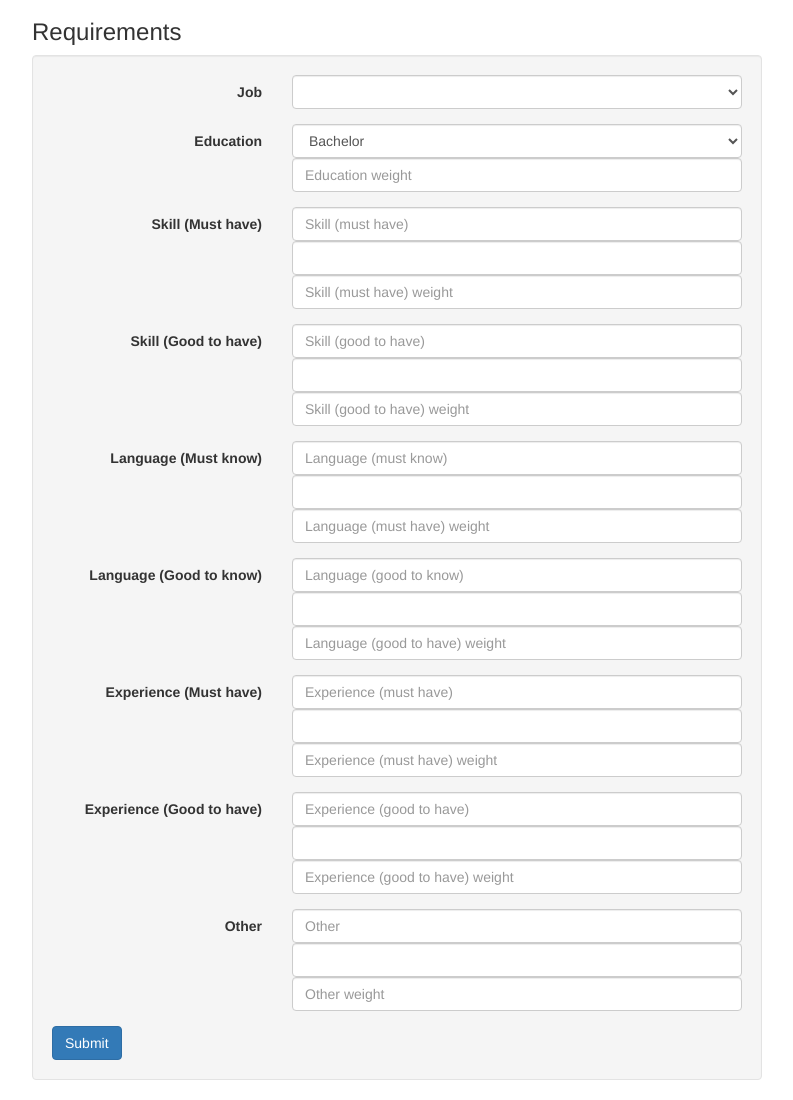
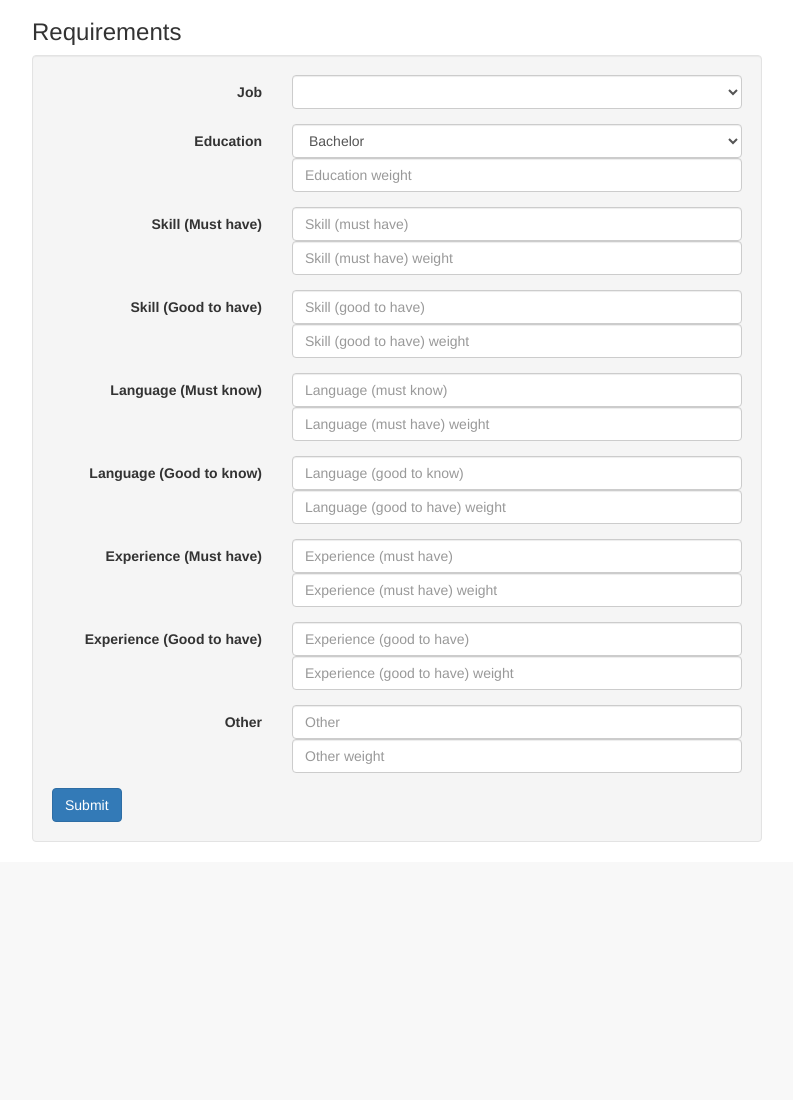
Before and after one commit to yjlo123/CViA, a Flask app: page / in a window 1280 px wide. Shown: the part 51-1151 px from the top of the page, without its empty margins (53-846 px from the left). After the commit the page ends 893 px from the top, so only its background shows below. Run offline with Flask 2, Linux system fonts and the light colour scheme; some libraries are stand-ins or nearby versions.

Commit message:
Change input format

```diff
--- a/main.py
+++ b/main.py
@@ -51,21 +51,28 @@ def upload():
 def process():
     # POST
     if request.method == 'POST':
+        def parse(text):
+            keywords = []
+            for keyword in text.split(','):
+                if keyword.strip():
+                    keywords.append(keyword.strip())
+            return keywords
+
         req = {
             'education': request.form['education'],
             'skill': {
-                'must': request.form.getlist('skill_must'),
-                'good': request.form.getlist('skill_good')
+                'must': parse(request.form['skill_must']),
+                'good': parse(request.form['skill_good'])
             },
             'language': {
-                'must': request.form.getlist('language_must'),
-                'good': request.form.getlist('language_good')
+                'must': parse(request.form['language_must']),
+                'good': parse(request.form['language_good'])
             },
             'experience': {
-                'must': request.form.getlist('experience_must'),
-                'good': request.form.getlist('experience_must')
+                'must': parse(request.form['experience_must']),
+                'good': parse(request.form['experience_good'])
             },
-            'other': request.form.getlist('other')
+            'other': parse(request.form['other'])
         }
 
         cvs = [
--- a/templates/index.html
+++ b/templates/index.html
@@ -45,7 +45,6 @@
             <label class="col-md-4 control-label" for="skill_must">Skill (Must have)</label>
             <div class="col-md-8">
               <input class="form-control" id="skill_must" maxlength="30" name="skill_must" placeholder="Skill (must have)" required="required" title="" type="text"/>
-              <input class="form-control" maxlength="30" name="skill_must" placeholder="" title="" type="text"/>
               <input class="form-control" id="skill_must_weight" maxlength="30" name="skill_must_weight" placeholder="Skill (must have) weight" title="" type="number"/>
             </div>
           </div>
@@ -55,7 +54,6 @@
             <label class="col-md-4 control-label" for="skill_good">Skill (Good to have)</label>
             <div class="col-md-8">
               <input class="form-control" id="skill_good" maxlength="30" name="skill_good" placeholder="Skill (good to have)" title="" type="text"/>
-              <input class="form-control" maxlength="30" name="skill_good" placeholder="" title="" type="text"/>
               <input class="form-control" id="skill_good_weight" maxlength="30" name="skill_good_weight" placeholder="Skill (good to have) weight" title="" type="number"/>
             </div>
           </div>
@@ -65,7 +63,6 @@
             <label class="col-md-4 control-label" for="language_must">Language (Must know)</label>
             <div class="col-md-8">
               <input class="form-control" id="language_must" maxlength="30" name="language_must" placeholder="Language (must know)" required="required" title="" type="text"/>
-              <input class="form-control" maxlength="30" name="language_must" placeholder="" title="" type="text"/>
               <input class="form-control" id="language_must_weight" maxlength="30" name="language_must_weight" placeholder="Language (must have) weight" title="" type="number"/>
             </div>
           </div>
@@ -75,7 +72,6 @@
             <label class="col-md-4 control-label" for="language_good">Language (Good to know)</label>
             <div class="col-md-8">
               <input class="form-control" id="language_good" maxlength="30" name="language_good" placeholder="Language (good to know)" title="" type="text"/>
-              <input class="form-control" maxlength="30" name="language_good" placeholder="" title="" type="text"/>
               <input class="form-control" id="language_good_weight" maxlength="30" name="language_good_weight" placeholder="Language (good to have) weight" title="" type="number"/>
             </div>
           </div>
@@ -85,7 +81,6 @@
             <label class="col-md-4 control-label" for="experience_must">Experience (Must have)</label>
             <div class="col-md-8">
               <input class="form-control" id="experience_must" maxlength="30" name="experience_must" placeholder="Experience (must have)" required="required" title="" type="text"/>
-              <input class="form-control" maxlength="30" name="experience_must" placeholder="" title="" type="text"/>
               <input class="form-control" id="experience_must_weight" maxlength="30" name="experience_must_weight" placeholder="Experience (must have) weight" title="" type="number"/>
             </div>
           </div>
@@ -95,7 +90,6 @@
             <label class="col-md-4 control-label" for="experience_good">Experience (Good to have)</label>
             <div class="col-md-8">
               <input class="form-control" id="experience_good" maxlength="30" name="experience_good" placeholder="Experience (good to have)" title="" type="text"/>
-              <input class="form-control" maxlength="30" name="experience_good" placeholder="" title="" type="text"/>
               <input class="form-control" id="experience_good_weight" maxlength="30" name="experience_good_weight" placeholder="Experience (good to have) weight" title="" type="number"/>
             </div>
           </div>
@@ -105,7 +99,6 @@
             <label class="col-md-4 control-label" for="other">Other</label>
             <div class="col-md-8">
               <input class="form-control" id="other" maxlength="30" name="other" placeholder="Other" title="" type="text"/>
-              <input class="form-control" maxlength="30" name="other" placeholder="" title="" type="text"/>
               <input class="form-control" id="other_weight" maxlength="30" name="other_weight" placeholder="Other weight" title="" type="number"/>
             </div>
           </div>
```
